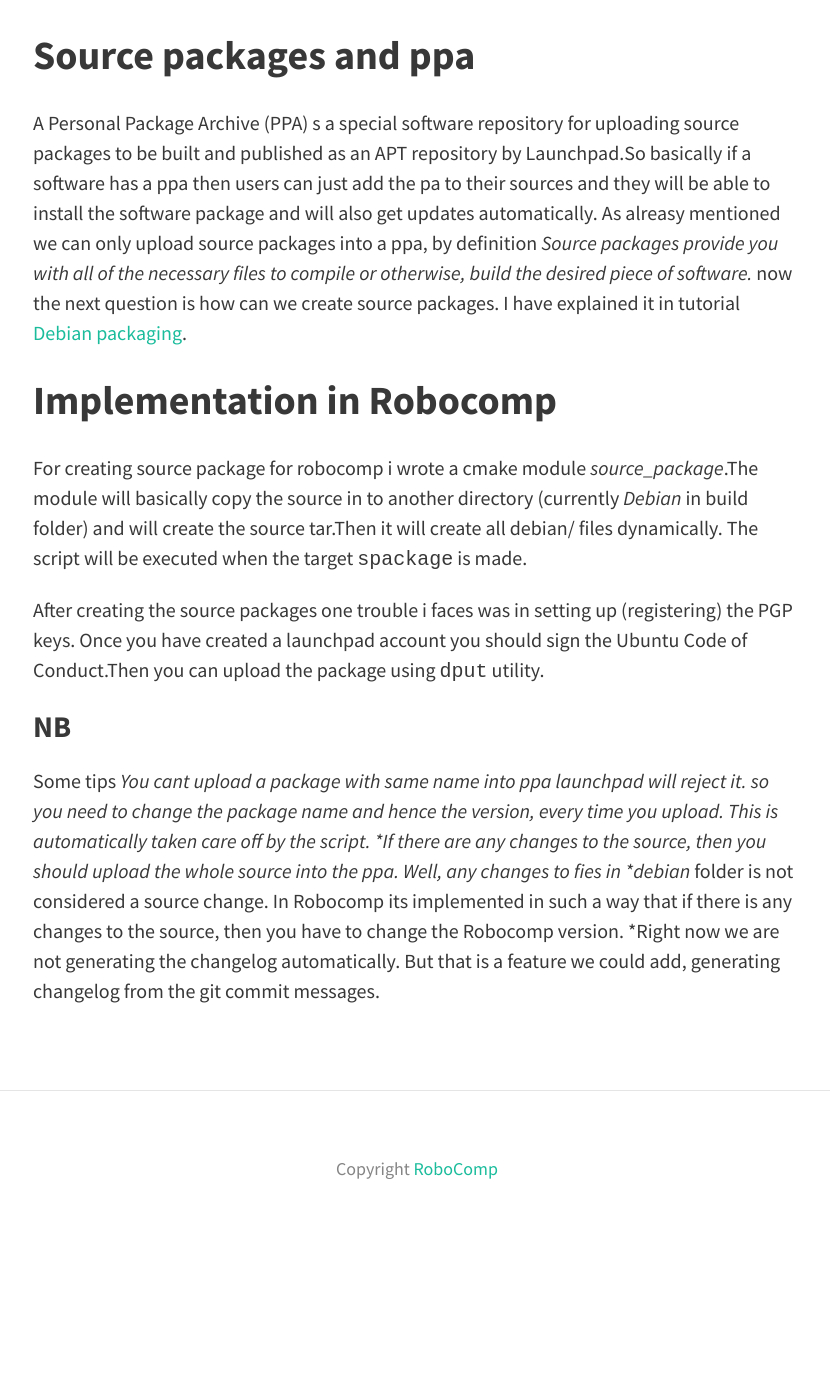
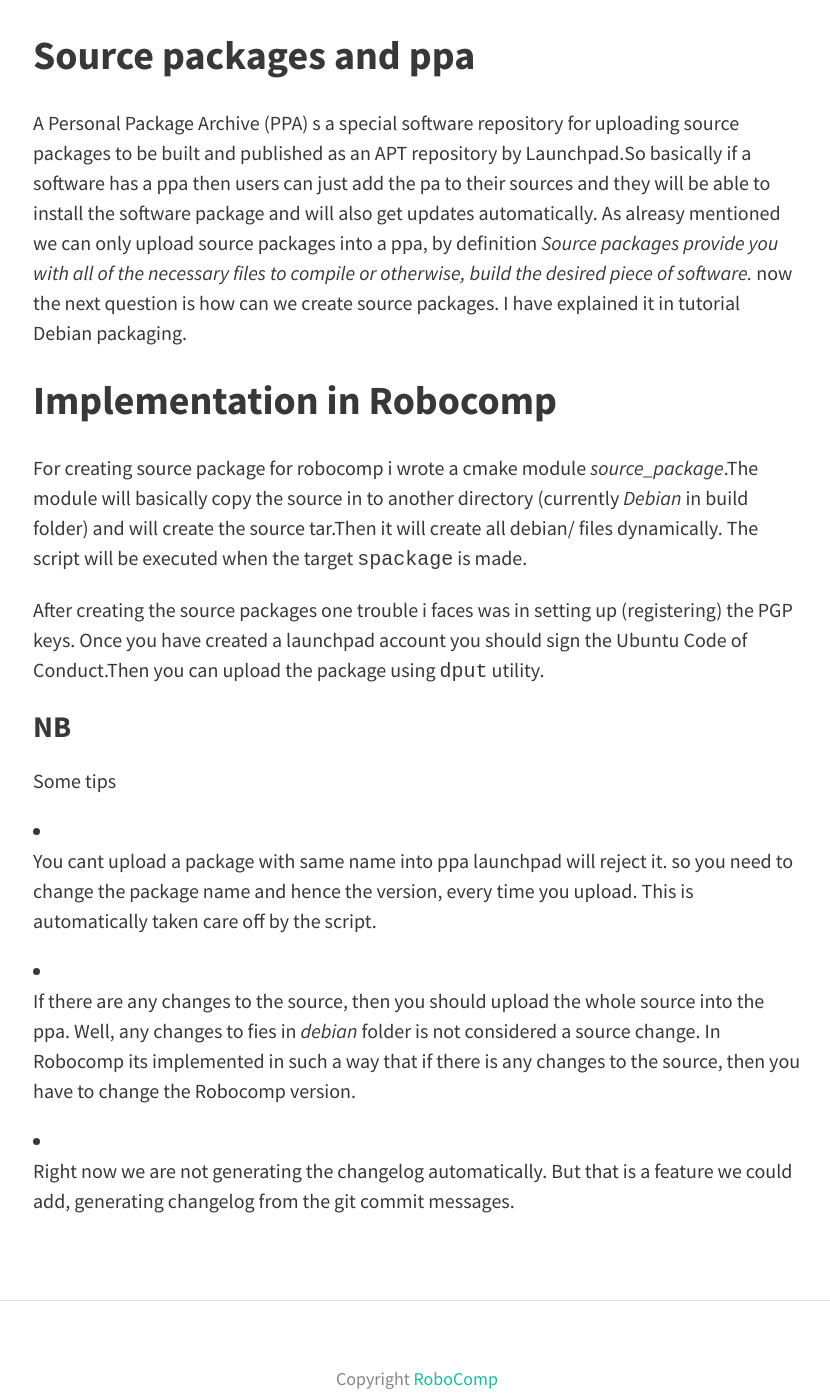
Before and after one commit to robocomp/website, a Jekyll site: the page built from _posts/2015-6-15-source_packages.md, in a window 1280 px wide and 1400 px high, scrolled down 288 px. Shown: the whole window, without its empty margins (223-1053 px from the left). Built offline with Jekyll 4.4.1, drawn with Linux system fonts in a browser that asks for light colours; nearby versions of some CDN libraries; before the commit the page ends 1534 px from its top, so only the background shows below that.

```diff
--- a/_posts/2015-6-15-source_packages.md
+++ b/_posts/2015-6-15-source_packages.md
@@ -7,7 +7,7 @@ description: In this blog I explains how the basics of debian packaging and how
 ---
 
 ##Source packages and ppa
-A Personal Package Archive (PPA) s a special software repository for uploading source packages to be built and published as an APT repository by Launchpad.So basically if a software has a ppa then users can just add the pa to their sources and they will be able to install the software package and will also get updates automatically. As alreasy mentioned we can only upload source packages into a ppa, by definition *Source packages provide you with all of the necessary files to compile or otherwise, build the desired piece of software.* now the next question is how can we create source packages. I have explained it in tutorial [Debian packaging]().
+A Personal Package Archive (PPA) s a special software repository for uploading source packages to be built and published as an APT repository by Launchpad.So basically if a software has a ppa then users can just add the pa to their sources and they will be able to install the software package and will also get updates automatically. As alreasy mentioned we can only upload source packages into a ppa, by definition *Source packages provide you with all of the necessary files to compile or otherwise, build the desired piece of software.* now the next question is how can we create source packages. I have explained it in tutorial Debian packaging.
 
 ##Implementation in Robocomp
 For creating source package for robocomp i wrote a cmake module *source_package*.The module will basically copy the source in to another directory (currently *Debian* in build folder) and will create the source tar.Then it will create all debian/ files dynamically. The script will be executed when the target `spackage` is made.
@@ -16,6 +16,9 @@ After creating the source packages one trouble i faces was in setting up (regist
 
 ###NB
 Some tips
-*You cant upload a package with same name into ppa launchpad will reject it. so you need to change the package name and hence the version, every time you upload. This is automatically taken care off by the script.
-*If there are any changes to the source, then you should upload the whole source into the ppa. Well, any changes to fies in *debian* folder is not considered a source change. In Robocomp its implemented in such a way that if there is any changes to the source, then you have to change the Robocomp version.
-*Right now we are not generating the changelog automatically. But that is a feature we could add, generating changelog from the git commit messages.
+
+* You cant upload a package with same name into ppa launchpad will reject it. so you need to change the package name and hence the version, every time you upload. This is automatically taken care off by the script.
+
+* If there are any changes to the source, then you should upload the whole source into the ppa. Well, any changes to fies in *debian* folder is not considered a source change. In Robocomp its implemented in such a way that if there is any changes to the source, then you have to change the Robocomp version.
+
+* Right now we are not generating the changelog automatically. But that is a feature we could add, generating changelog from the git commit messages.
```
Also changed, not shown: _posts/2015-05-23-Debian_packaging.md (+0 -2 lines), _posts/2015-05-23-packaging.md (+3 -3 lines), _posts/2015-06-20-workspaceModel#1.md (+1 -1 lines), _posts/2015-06-26-buildUtilities.md (+0 -3 lines).
